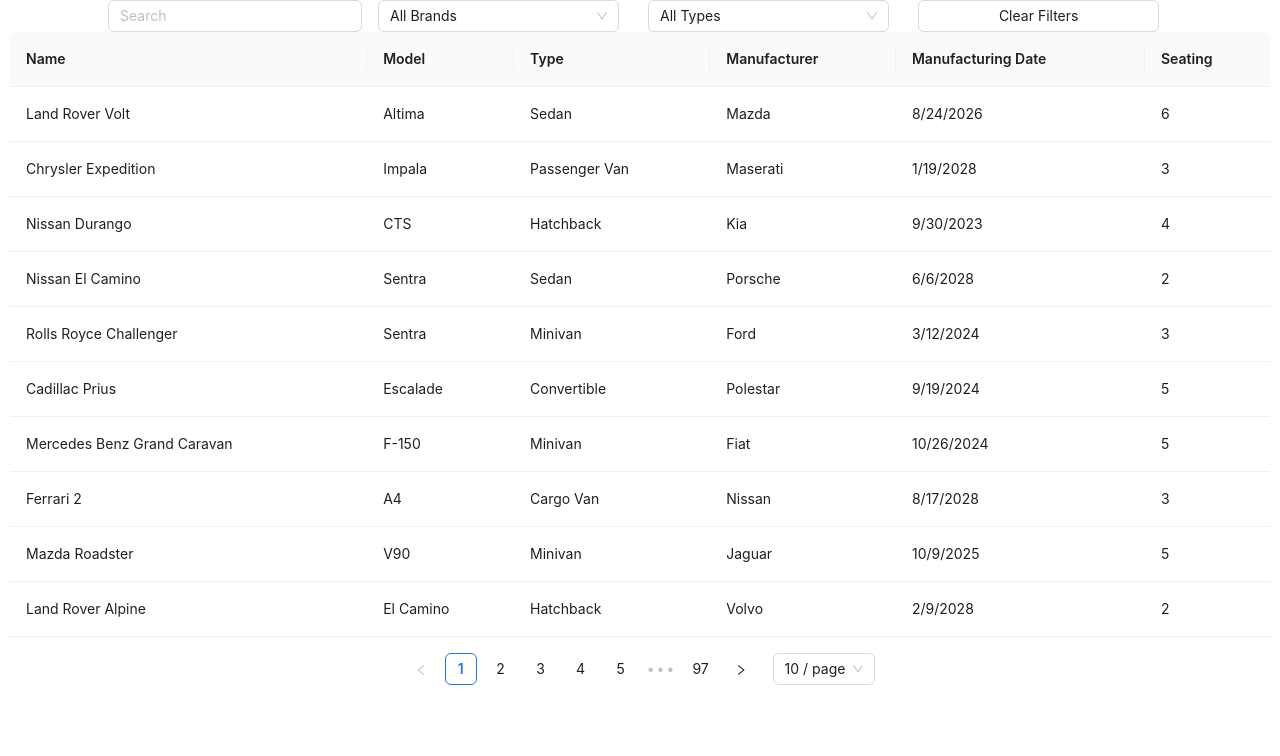
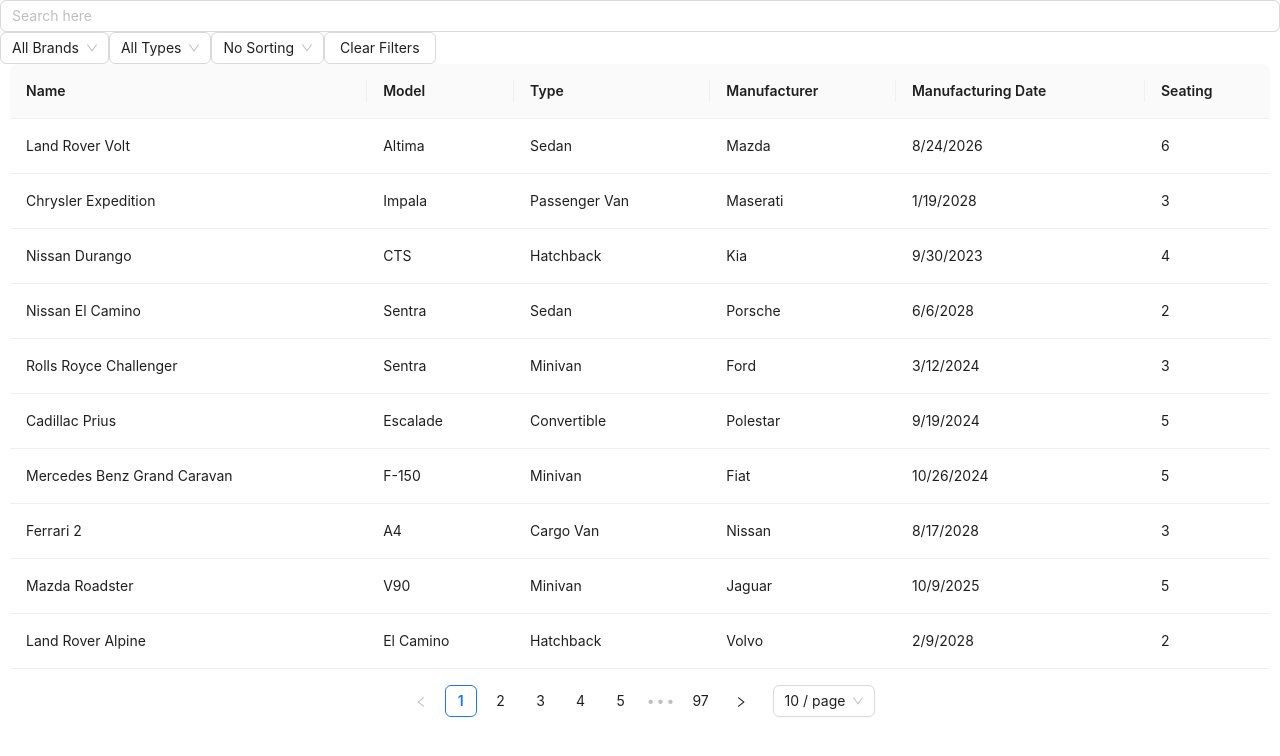
Before and after one commit to syedfardeenjeelani/Pretectum-assignment, a Next.js app: page / in a window 1280 px wide. Shown: the top 756 px of the page. Built offline with nearby package versions, Linux system fonts and the light colour scheme.

Commit message:
Update Navbar.tsx

```diff
--- a/app/components/Navbar.tsx
+++ b/app/components/Navbar.tsx
@@ -1,6 +1,6 @@
 "use client";
 import React, { useEffect, useState, useMemo } from "react";
-import { Input, Form, message, Select, Button, Row, Col } from "antd";
+import { Input, Form, message, Select, Button } from "antd";
 import { useDispatch, useSelector } from "react-redux";
 import { RootState, AppDispatch } from "../redux/store";
 import data from "../data/vehicle_data - Copy.json";
@@ -14,6 +14,7 @@
   const [searchValue, setSearchValue] = useState('');
   const [brandFilter, setBrandFilter] = useState('');
   const [typeFilter, setTypeFilter] = useState('');
+  const [sortBy, setSortBy] = useState('');
   const [noResults, setNoResults] = useState(false);
 
   const brands = useMemo(() => Array.from(new Set(data.map(vehicle => vehicle.Manufacturer))), []);
@@ -31,7 +32,12 @@
       message.info("No matching vehicles found. Please adjust your search criteria.");
     } else {
       setNoResults(false);
-      dispatch(setVehicles(filteredVehicles));
+      const sortedVehicles = [...filteredVehicles].sort((a, b) =>
+        sortBy === 'name' ? a.Name.localeCompare(b.Name) :
+        sortBy === 'date' ? new Date(a["Manufacturing Date"]).getTime() - new Date(b["Manufacturing Date"]).getTime() :
+        0
+      );
+      dispatch(setVehicles(sortedVehicles));
     }
   };
 
@@ -39,33 +45,32 @@
     setSearchValue('');
     setBrandFilter('');
     setTypeFilter('');
+    setSortBy('');
     dispatch(setVehicles(data));
     setNoResults(false);
   };
 
   useEffect(() => {
     handleFilter();
-  }, [searchValue, brandFilter, typeFilter]);
+  }, [searchValue, brandFilter, typeFilter, sortBy]);
 
   useEffect(() => {
     dispatch(setVehicles(data));
   }, [dispatch]);
 
   return (
-    <Form className="w-95% max-w-[95%] mx-auto p-4">
-      <Row gutter={[16, 16]} justify="center">
-        <Col  sm={12} md={6} lg={5}>
+    <Form className="w-full flex flex-col items-center mt-2">
+      <div className="w-full flex flex-wrap gap-2 justify-center mb-2">
         <Input
           value={searchValue}
           onChange={(e) => setSearchValue(e.target.value)}
-            placeholder="Search"
+          placeholder="Search here"
+          className="w-full  sm:w-48"
         />
-        </Col>
-        <Col  sm={12} md={6} lg={5}>
         <Select
           value={brandFilter}
           onChange={setBrandFilter}
-            style={{ width: '95%' }}
+          className="w-full sm:w-36"
           placeholder="Brand"
         >
           <Option value="">All Brands</Option>
@@ -73,12 +78,10 @@
             <Option key={brand} value={brand}>{brand}</Option>
           ))}
         </Select>
-        </Col>
-        <Col sm={12} md={6} lg={5}>
         <Select
           value={typeFilter}
           onChange={setTypeFilter}
-            style={{ width: '95%' }}
+          className="w-full sm:w-36"
           placeholder="Type"
         >
           <Option value="">All Types</Option>
@@ -86,11 +89,18 @@
             <Option key={type} value={type}>{type}</Option>
           ))}
         </Select>
-        </Col>
-        <Col sm={12} md={6} lg={5}>
-          <Button onClick={handleClear} style={{ width: '95%' }}>Clear Filters</Button>
-        </Col>
-      </Row>
+        <Select
+          value={sortBy}
+          onChange={setSortBy}
+          className="w-full sm:w-36"
+          placeholder="Sort By"
+        >
+          <Option value="">No Sorting</Option>
+          <Option value="name">Name</Option>
+          <Option value="date">Manufacturing Date</Option>
+        </Select>
+        <Button className="w-full sm:w-auto" onClick={handleClear}>Clear Filters</Button>
+      </div>
     </Form>
   );
 };
```
Lines whose indentation alone changed are shown as unchanged.
